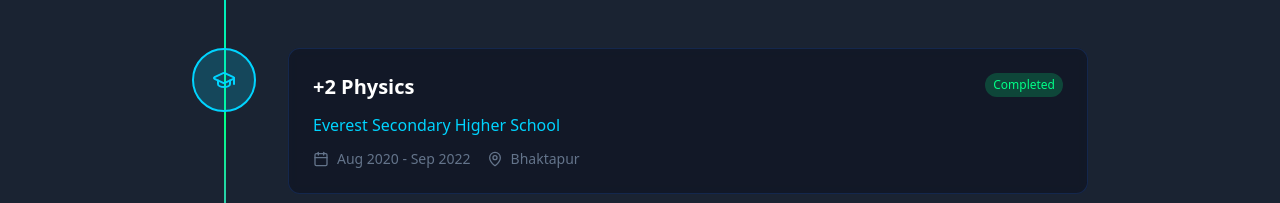
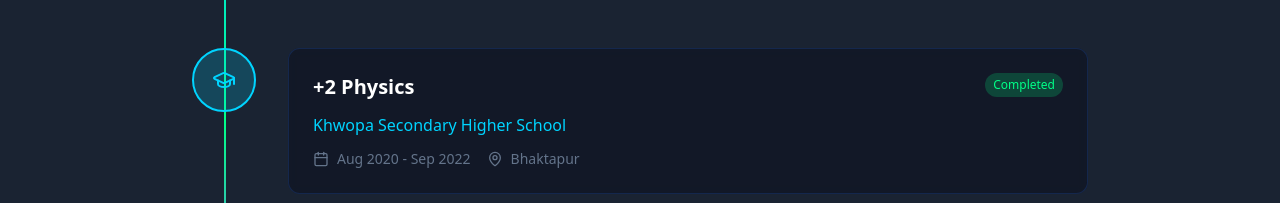
Before and after one commit to Sawhun/sahan_portfolio, a React (Vite) app: page / in a window 1280 px wide. Shown: the part 4794-4997 px from the top of the page. Built offline with nearby package versions, Linux system fonts and the light colour scheme.

Commit message:
Change college name in education section
Update the +2 college name in the education section to "Khwopa Secondary Higher School" and adjust the corresponding dates.

```diff
--- a/src/components/Education.tsx
+++ b/src/components/Education.tsx
@@ -1,4 +1,3 @@
-
 import React from 'react';
 import { GraduationCap, Award, Calendar, MapPin } from 'lucide-react';
 
@@ -14,7 +13,7 @@ const Education = () => {
     },
     {
       degree: '+2 Physics',
-      institution: 'Everest Secondary Higher School',
+      institution: 'Khwopa Secondary Higher School',
       period: 'Aug 2020 - Sep 2022',
       location: 'Bhaktapur',
       type: 'education',
```
